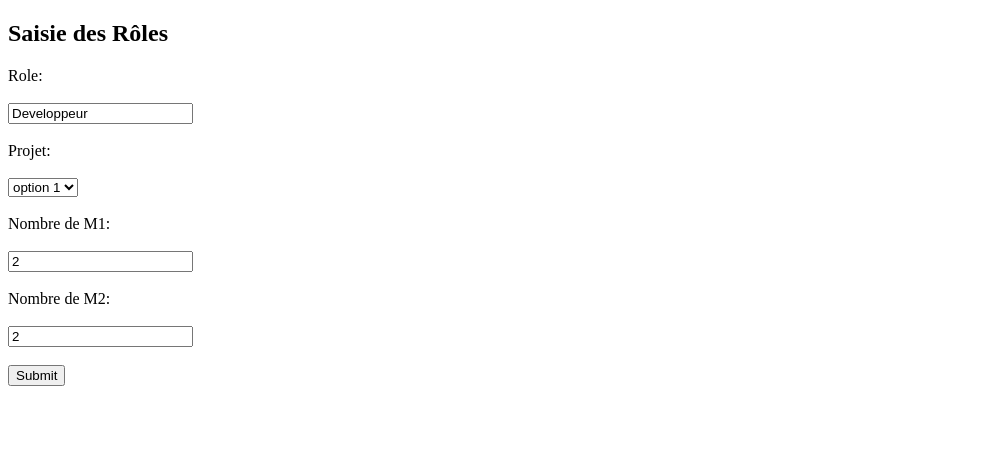
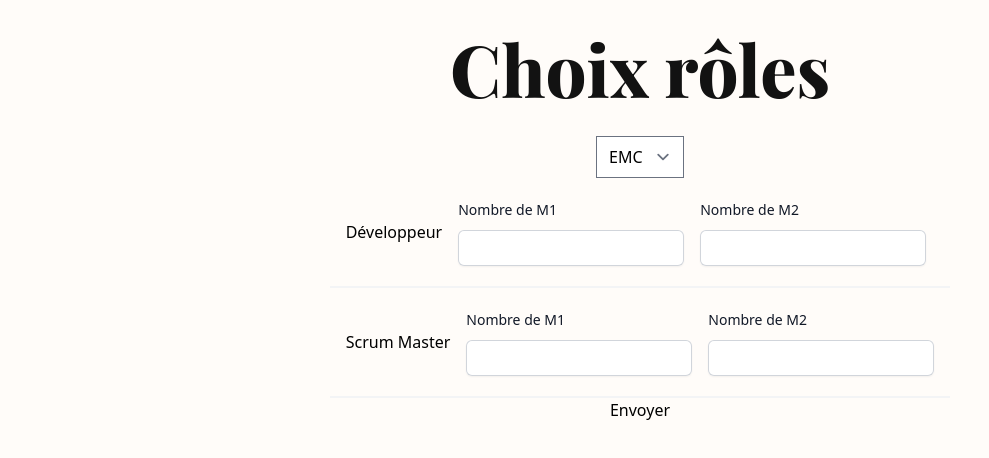
Before and after one commit to IDeAmiage/BobbyHR, a Next.js app in the folder bobby-hr/: page /forms in a window 1280 px wide. Shown: the top 458 px of the page, without its empty margins (0-989 px from the left). Built offline with nearby package versions, Linux system fonts and the light colour scheme; a web font is replaced by a local one.

Commit message:
[UPD] Amélioration de l'ui du choix des rôles avec tailwind

```diff
--- a/bobby-hr/app/forms/(roles)/page.js
+++ b/bobby-hr/app/forms/(roles)/page.js
@@ -1,24 +1,89 @@
-export default function RoleForm() {
-    return <form>
-      <h2>Saisie des Rôles</h2>
-      <label>Role:</label><br></br><br></br>
-      <input type="text" id="frole" name="frole" value="Developpeur"/><br></br><br></br>
-      <label>Projet:</label><br></br><br></br>
-      {/* <input type="text" id="box" name="comboboxbox"/> */}
-      <select name="list" onChange="combo(this, 'box)">
-          <option>option 1</option>
-          <option>option 2</option>
-          <option>option 3</option>
-          <option> option 4 </option>
-          <option> option 5 </option>
-      </select><br></br><br></br>
-      <label>Nombre de M1:</label><br></br><br></br>
-      <input type="text" id="fm1" name="fm1" value="2"/><br></br><br></br>
-      <label>Nombre de M2:</label><br></br><br></br>
-      <input type="text" id="fm2" name="fm2" value="2"/><br></br><br></br>
-      <input type="submit" value="Submit"/>
-    </form>;
+'use client';
+
+import {useForm} from "react-hook-form";
+import "../../globals.css";
+
+function RoleForm() {
+    const { register, handleSubmit, formState: { errors }, reset } = useForm();
+
+    console.log(errors);
+    async function onSubmit(data) {
+        //login({email: data.email, password: data.password});
+        console.log(data);
+        reset();
     }
+
+    const users = [
+        {
+            name: "Eddie DePetbro",
+            picture: "https://fancytailwind.com/static/profile10-9e05bd5638c669c34c11cb0462d95aa9.jpg",
+            role: "Développeur",
+            online: true,
+            link: "#userProfile1"
+        },
+        {
+            name: "Eddie DePetbro",
+            picture: "https://fancytailwind.com/static/profile10-9e05bd5638c669c34c11cb0462d95aa9.jpg",
+            role: "Scrum Master",
+            online: true,
+            link: "#userProfile1"
+        }
+    ]
+
+    return (
+    <>
+        <form onSubmit={handleSubmit(onSubmit)} className="flex flex-col min-h-screen justify-start items-center bg-white_background_bobby">
+            <div className="py-8">
+                <h1 className="text-7xl font-Playfair font-extrabold text-black_bobby">Choix rôles</h1>
+            </div>
+            <select {...register("Projet", { required: true })}>
+                <option value="EMC">EMC</option>
+            </select>
+            <ul className="flex flex-col">
+                {users.map(user => (
+                    <li key={user.role} className="border-b-2 border-gray-100">
+                        <div className={`py-5 px-4 flex justify-start border-transparent bg-transparent gap-4 items-center`}>
+                            <div className={``}>
+                                {user.role}
+                            </div>
+                            <div className="sm:col-span-2 sm:col-start-1">
+                                <label htmlFor="city" className="block text-sm font-medium leading-6 text-gray-900">
+                                    Nombre de M1
+                                </label>
+                                <div className="mt-2">
+                                    <input
+                                        type="number"
+                                        name="city"
+                                        {...register(user.role + "M1", {})}
+                                        className="block w-full rounded-md border-0 py-1.5 text-gray-900 shadow-sm ring-1 ring-inset ring-gray-300 placeholder:text-gray-400 focus:ring-2 focus:ring-inset focus:ring-indigo-600 sm:text-sm sm:leading-6"
+                                    />
+                                </div>
+                            </div>
+
+                            <div className="sm:col-span-2">
+                                <label htmlFor="city" className="block text-sm font-medium leading-6 text-gray-900">
+                                    Nombre de M2
+                                </label>
+                                <div className="mt-2">
+                                    <input
+                                        type="number"
+                                        name="city"
+                                        {...register(user.role + "M2", {})}
+                                        className="block w-full rounded-md border-0 py-1.5 text-gray-900 shadow-sm ring-1 ring-inset ring-gray-300 placeholder:text-gray-400 focus:ring-2 focus:ring-inset focus:ring-indigo-600 sm:text-sm sm:leading-6"
+                                    />
+                                </div>
+                            </div>
+                        </div>
+                    </li>
+                ))
+                }
+            </ul>
+            <button type="submit">Envoyer</button>
+        </form>
+    </>);
+}
+
+export default RoleForm;
 
 //Avec rôle, projet et nombre de M1 & M2 attendu
 
--- a/bobby-hr/app/layout.js
+++ b/bobby-hr/app/layout.js
@@ -6,7 +6,7 @@ export default function RootLayout({ children }) {
     <html>
       <head>
         <title>BobbyHR</title>
-        <meta charset="utf-8"/>
+        <meta charSet="utf-8"/>
         <meta name="viewport" content="width=device-width, initial-scale=1"/>
         <meta name="author" content="BobbyHR"/>
       </head>
--- a/bobby-hr/app/page.js
+++ b/bobby-hr/app/page.js
@@ -9,6 +9,7 @@ export default function HomePage() {
               <Link href="/auth">Auth</Link>
               <Link href="/choice">Choix</Link>
               <Link href="/cv">CV</Link>
+              <Link href="/forms">Roles</Link>
           </nav>
           <h1 className="text-3xl underline">
               Hello world!
```
Lines whose indentation alone changed are shown as unchanged.
